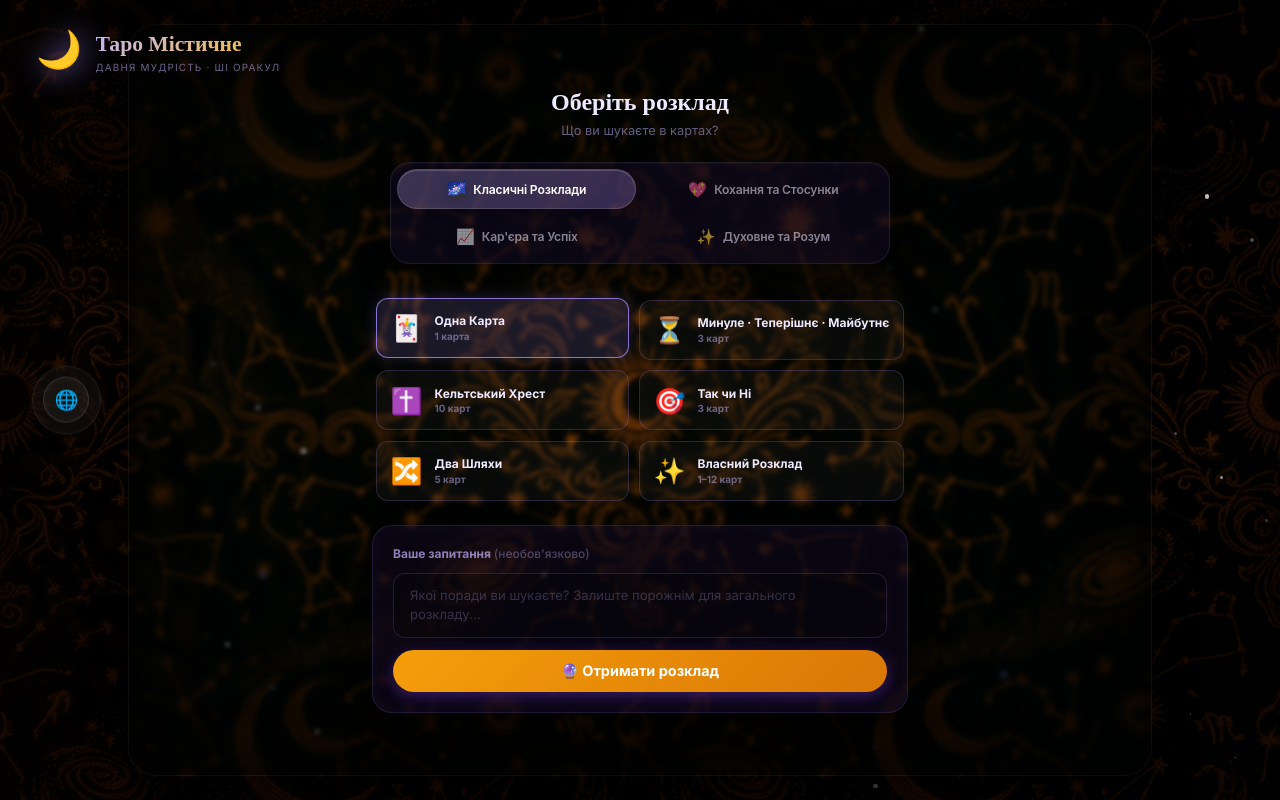
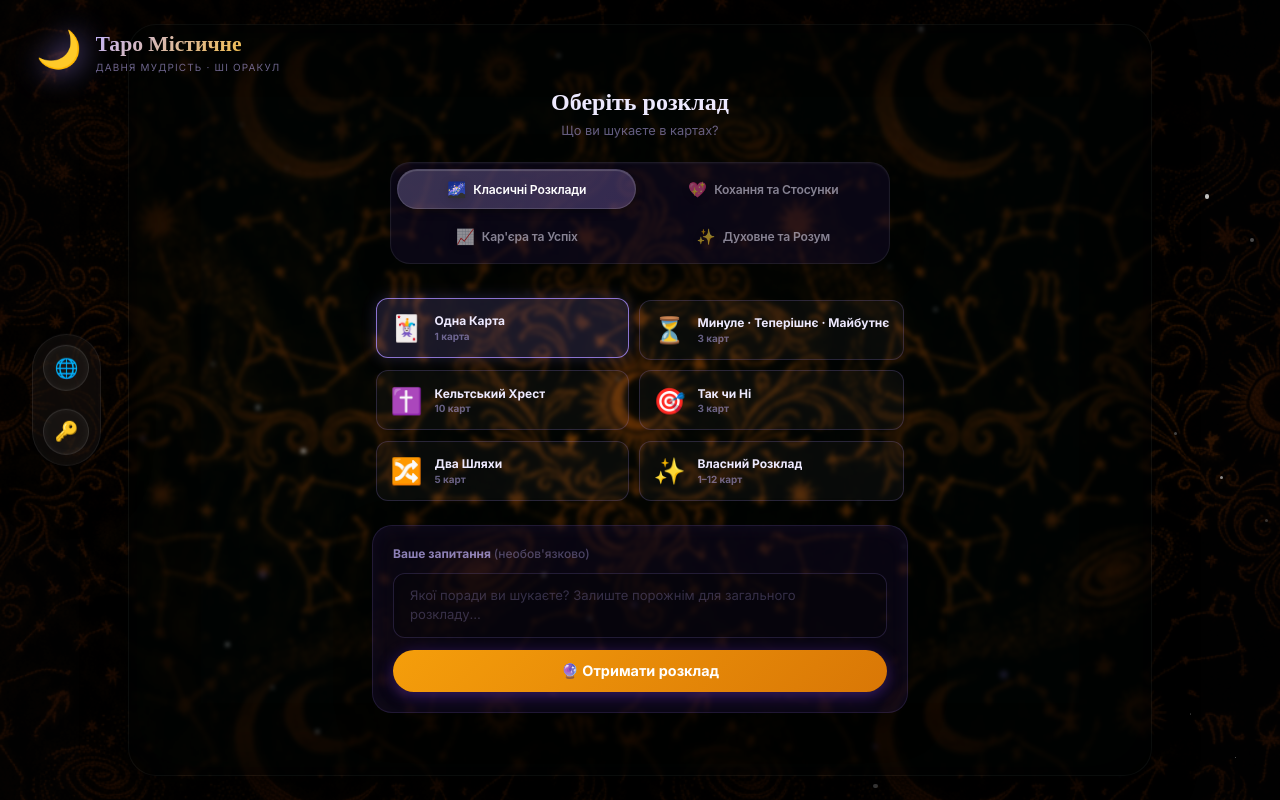
Before and after one commit to IvanPh9/Tarot, a Vue app: page / in a window 1280 px wide. Built offline with nearby package versions, Linux system fonts and the light colour scheme.

Commit message:
Add UI button to set Gemini API Key manually

```diff
--- a/src/App.vue
+++ b/src/App.vue
@@ -29,6 +29,9 @@
       <div class="liquid-dock liquid-dock--left">
         <button class="dock-btn" @click="toggleLanguage" :title="locale === 'uk' ? 'Switch to English' : 'Перемкнути на українську'">
           🌐
+        </button>
+        <button class="dock-btn" @click="showApiModal = true" title="API Key Settings">
+          🔑
         </button>
         <button v-if="step > 1" class="dock-btn" @click="resetAll" :title="t('newReading')">
           ↺
@@ -308,7 +311,7 @@ const readingText  = ref("");
 const readingError = ref(null);
 const isStreaming  = ref(false);
 const showApiModal = ref(false);
-const apiKeyInput  = ref("");
+const apiKeyInput  = ref(localStorage.getItem("GEMINI_API_KEY") || "");
 
 // Focused card index during zoomed readthrough
 // -1 = Intro slide, -2 = Guidance slide, null = not active
@@ -580,7 +583,6 @@ function saveApiKey() {
   localStorage.setItem("GEMINI_API_KEY", apiKeyInput.value.trim());
   resetApiBackoff();
   showApiModal.value = false;
-  getReading();
 }
 
 function resetAll() {
```
